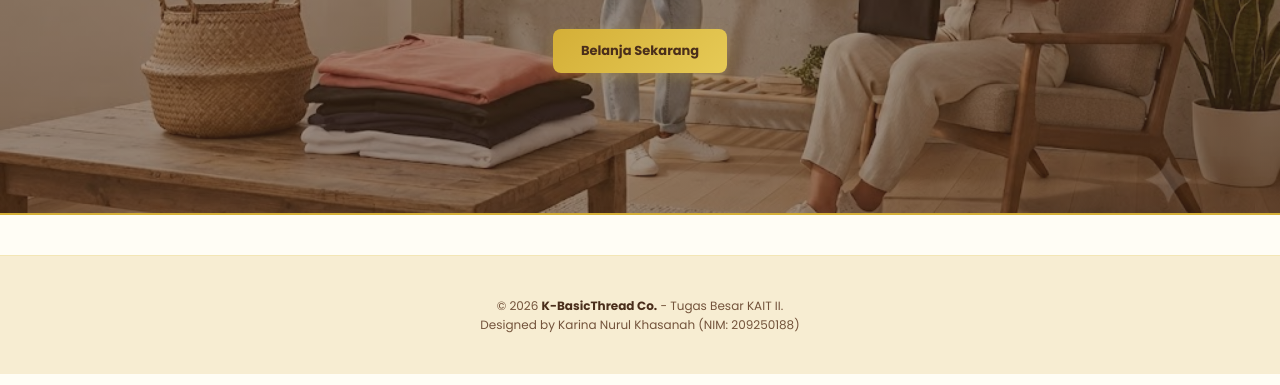
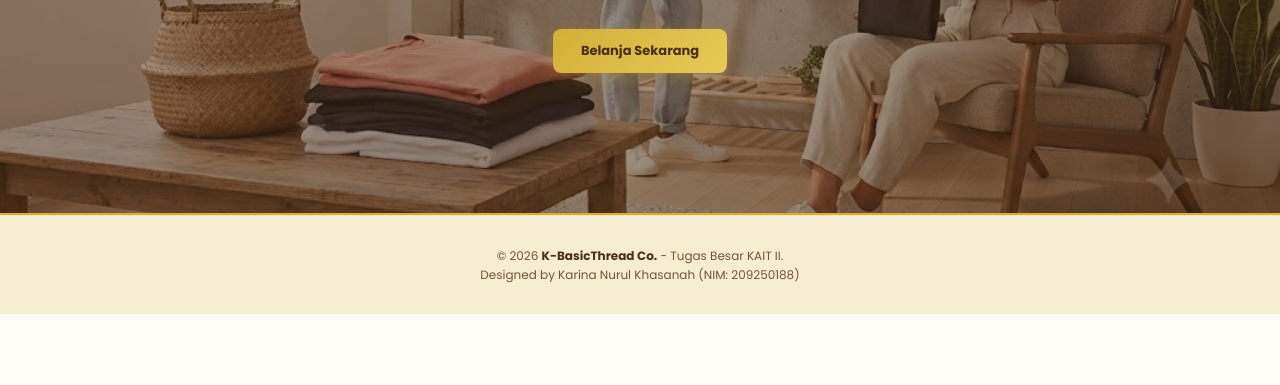
Before and after one commit to karinakhasanah04-ops/tugas-besar-kait2, a plain HTML site: page index.html in a window 1280 px wide. Shown: the part 415-800 px from the top of the page. Drawn offline with Linux system fonts and the light colour scheme.

Commit message:
style: menghapus jarak kosong di atas footer agar tata letak lebih rapi

```diff
--- a/css/style.css
+++ b/css/style.css
@@ -461,24 +461,18 @@ header {
 .total-row { font-size: 15px; font-weight: 700; color: var(--text-main); margin-top: 16px; border-top: 1px solid var(--border-color); padding-top: 16px; }
 
 /* ==========================================================================
-   8. FOOTER
+   8. FOOTER (Menempel langsung di bawah banner / tanpa gap)
    ========================================================================== */
 footer {
-    background-color: #f7edd2; /* Cream-gold hangat elegan */
+    background-color: #f7edd2;
     color: var(--text-muted);
     text-align: center;
-    padding: 40px 24px;
-    margin-top: 40px;
+    padding: 30px 24px;
+    margin-top: 0 !important; /* Dihapus jarak atasnya agar langsung naik */
     font-size: 12px;
     border-top: 1px solid var(--border-color);
 }
 footer strong { color: var(--text-main); }
-
-/* ANIMASI HALUS */
-@keyframes fadeIn {
-    from { opacity: 0; transform: translateY(-10px); }
-    to { opacity: 1; transform: translateY(0); }
-}
 
 /* ==========================================================================
    9. MEDIA QUERIES (RESPONSIVE DESIGNS)
```
